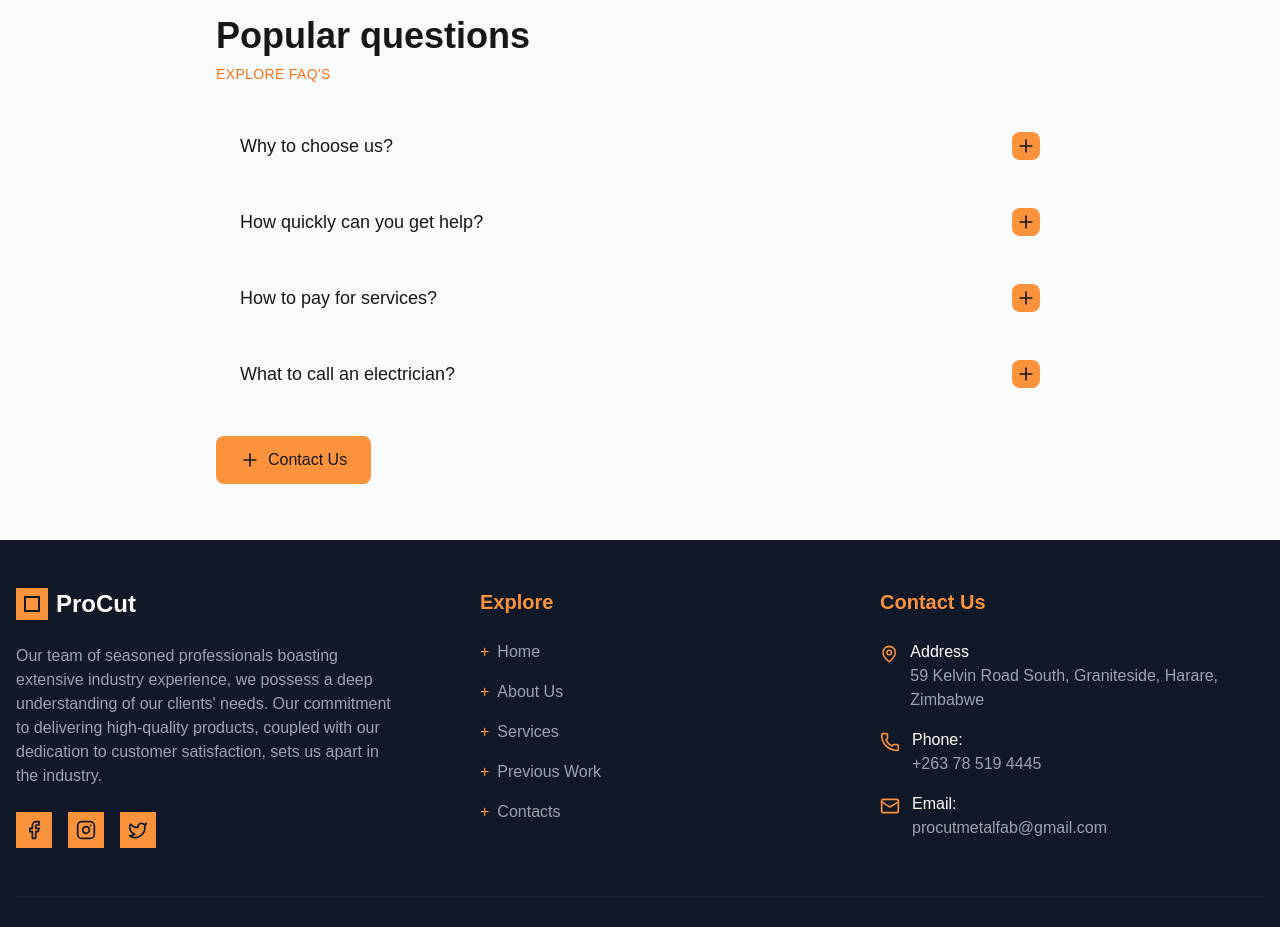
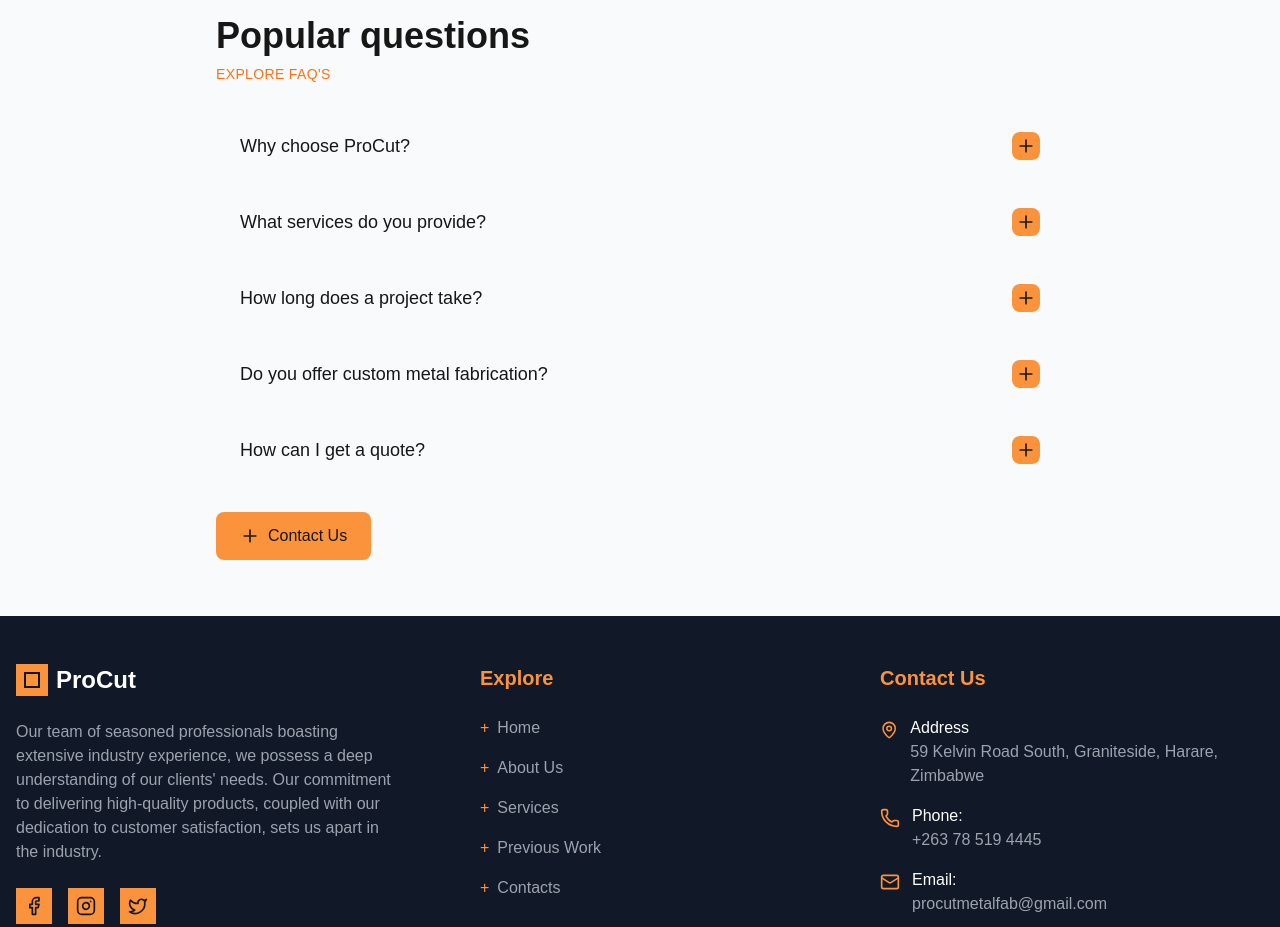
Before and after one commit to RaynerRay/procut, a Next.js app: page / in a window 1280 px wide. Shown: the part 1720-2647 px from the top of the page. Built offline with nearby package versions, Linux system fonts and the light colour scheme.

Commit message:
changed faqs

```diff
--- a/components/Faq.jsx
+++ b/components/Faq.jsx
@@ -8,22 +8,27 @@ const Faq = () => {
 
   const faqs = [
     {
-      question: "Why to choose us?",
-      answer: "We offer professional electrical services with years of experience, certified electricians, and competitive pricing. Our team is committed to providing high-quality work and excellent customer service."
+      question: "Why choose ProCut?",
+      answer: "ProCut offers precision metal fabrication with high-quality materials, expert craftsmanship, and reliable service. We specialize in custom metalwork, ensuring durability and excellence in every project."
     },
     {
-      question: "How quickly can you get help?",
-      answer: "We provide 24/7 emergency services and can typically respond within 1-2 hours for urgent cases. For non-emergency appointments, we can usually schedule within 24-48 hours."
+      question: "What services do you provide?",
+      answer: "We provide a wide range of metal fabrication services, including laser cutting, welding, sheet metal bending, custom steelwork, and structural fabrication for both industrial and residential projects."
     },
     {
-      question: "How to pay for services?",
-      answer: "We accept all major credit cards, cash, and digital payments including PayPal and online bank transfers. We provide detailed invoices and can arrange payment plans for larger projects."
+      question: "How long does a project take?",
+      answer: "Project timelines vary depending on complexity and size. Small custom orders can take a few days, while larger industrial projects may take a few weeks. We always strive to meet deadlines without compromising quality."
     },
     {
-      question: "What to call an electrician?",
-      answer: "Call an electrician for any electrical issues including power outages, flickering lights, circuit breaker problems, electrical upgrades, or installation of new fixtures and outlets."
+      question: "Do you offer custom metal fabrication?",
+      answer: "Yes! We specialize in custom metal fabrication tailored to your specifications. Whether it's industrial equipment, decorative metalwork, or structural components, we bring your vision to life with precision."
+    },
+    {
+      question: "How can I get a quote?",
+      answer: "You can request a free quote by contacting us via phone, email, or visiting our workshop. Provide details about your project, including dimensions, materials, and design specifications for an accurate estimate."
     }
   ];
+
 
   return (
     <div className="bg-gray-50 py-8">
```
